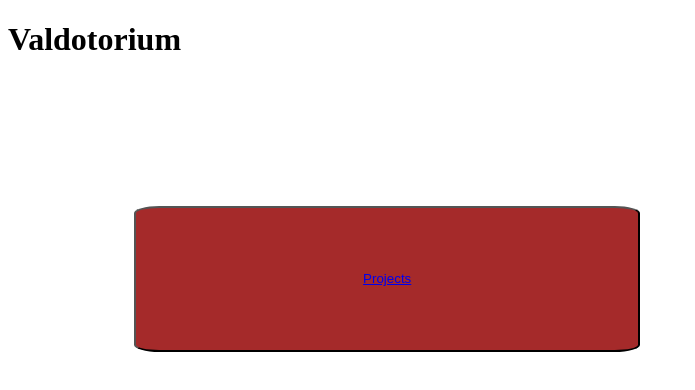
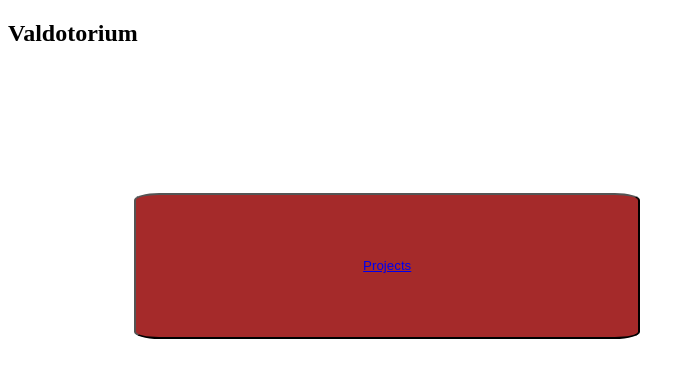
Before and after one commit to Valdotorium/Website, a plain HTML site: page website.html in a window 1280 px wide. Shown: the whole page, without its empty margins (0-695 px from the left). Drawn offline with Linux system fonts and the light colour scheme.

Commit message:
committed

```diff
--- a/website.html
+++ b/website.html
@@ -3,10 +3,9 @@
     <head>
         <link rel="stylesheet" href = "style.css">
         <title>Valdotorium</title>
-
     </head>
     <body>
-        <h1>Valdotorium</h1>
+        <h2>Valdotorium</h2>
         <button class = "raute"><a href="projects.html">Projects</a></button>
     </body>
 </html>
```
